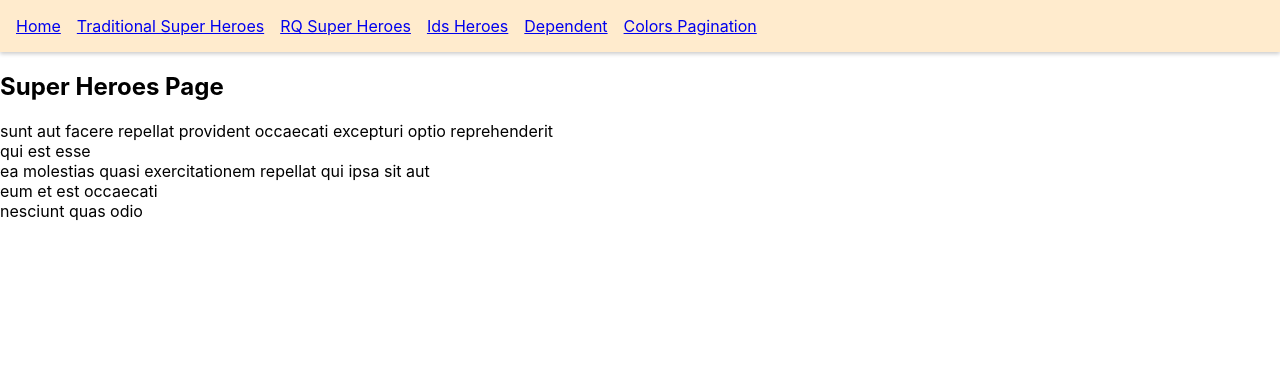
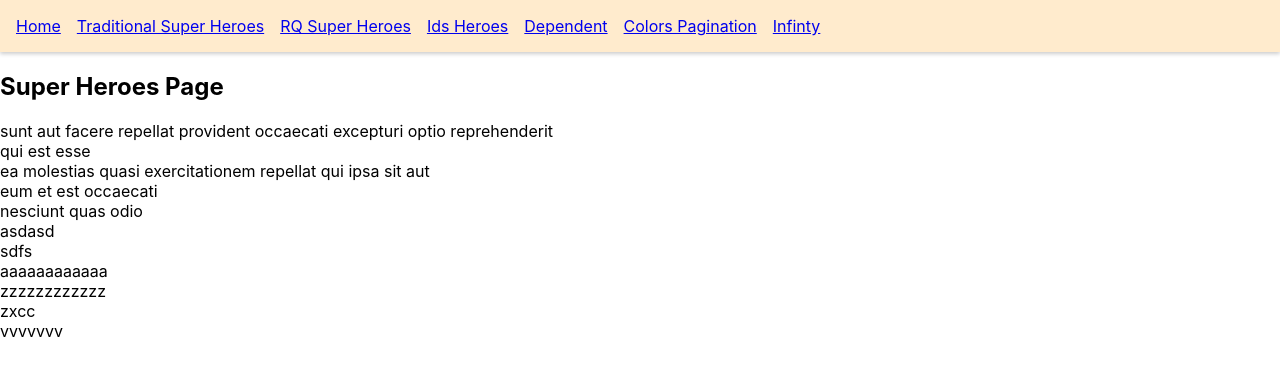
Before and after one commit to Mohamed22221/Learn-React-Query, a React (Create React App) app: page /super-heroes in a window 1280 px wide. Shown: the top 376 px of the page. Built offline with nearby package versions, Linux system fonts and the light colour scheme; data requests are answered from the project's data file; the HTML template or start-up script is replaced by a standard one.

Commit message:
done send data

```diff
--- a/db.json
+++ b/db.json
@@ -29,6 +29,63 @@
       "id": 5,
       "title": "nesciunt quas odio",
       "body": "repudiandae veniam quaerat sunt sed\nalias aut fugiat sit autem sed est\nvoluptatem omnis possimus esse voluptatibus quis\nest aut tenetur dolor neque"
+    },
+    {
+      "id": 6
+    },
+    {
+      "body": "asdasd",
+      "title": "asdasd",
+      "userId": 1,
+      "id": 7
+    },
+    {
+      "body": "fdsgsd",
+      "title": "sdfs",
+      "userId": 1,
+      "id": 8
+    },
+    {
+      "body": "aaaaaaaa",
+      "title": "aaaaaaaaaaaa",
+      "userId": 1,
+      "id": 11
+    },
+    {
+      "body": "zxc",
+      "title": "zzzzzzzzzzzz",
+      "userId": 1,
+      "id": 12
+    },
+    {
+      "body": "",
+      "title": "",
+      "userId": 1,
+      "id": 13
+    },
+    {
+      "body": "",
+      "title": "",
+      "userId": 1,
+      "id": 14
+    },
+    {
+      "body": "",
+      "title": "",
+      "userId": 1,
+      "id": 15
+    },
+    {
+      "body": "dzxcc",
+      "title": "zxcc",
+      "userId": 1,
+      "id": 16
+    },
+    {
+      "body": "ssssssss",
+      "title": "vvvvvvv",
+      "userId": 1,
+      "id": 17
     }
   ],
   "users": [
@@ -44,7 +101,11 @@
   "channals": [
     {
       "id": "MohamedCode",
-      "channalId": ["react", "css", "javascript"]
+      "channalId": [
+        "react",
+        "css",
+        "javascript"
+      ]
     }
   ],
   "colors": [
--- a/src/App.js
+++ b/src/App.js
@@ -2,6 +2,7 @@ import { BrowserRouter as Router, Switch, Route, Link, Routes } from 'react-rout
 import './App.css'
 import Dependent from './components/Dependent'
 import { HomePage } from './components/Home.page'
+import InfinityData from './components/InfinityData'
 import PaginationColors from './components/PaginationColors'
 import RqMoreIds from './components/RqMoreIds'
 import { RQSuperHeroPage } from './components/RQSuperHero.page'
@@ -32,6 +33,9 @@ function App() {
           <li>
             <Link to='/super-colors-pagination'>Colors Pagination</Link>
           </li>
+          <li>
+            <Link to='/infinity-colors'>Infinty</Link>
+          </li>
         </ul>
       </nav>
 
@@ -43,6 +47,8 @@ function App() {
           <Route path="/super-heroes-ids" element={<RqMoreIds heroIds={[1,3]}/>} />
           <Route path="/super-heroes-Dependent" element={<Dependent email="hamdymohame72gmail.com"/>} />
           <Route path="/super-colors-pagination" element={<PaginationColors />} />
+          <Route path="/infinity-colors" element={<InfinityData />} />
+
 
         </Routes>
       </Router>
--- /dev/null
+++ b/src/components/InfinityData.js
@@ -0,0 +1,25 @@
+import axios from "axios";
+import React from "react";
+import { useQuery } from "react-query";
+
+const InfinityData = () => {
+  const { data } = useQuery("colors", () =>
+    axios.get(`http://localhost:4000/colors`)
+  );
+  return (
+    <>
+      <h2>Infinity Data</h2>
+      {data?.data.map((item) => {
+        return (
+          <div key={item.id}>
+            <p>
+              {item.id} : {item.label}
+            </p>
+          </div>
+        );
+      })}
+    </>
+  );
+};
+
+export default InfinityData;
--- a/src/components/PaginationColors.js
+++ b/src/components/PaginationColors.js
@@ -4,7 +4,7 @@ import { useQuery } from "react-query";
 
 const PaginationColors = () => {
   const [paginationNum, setPaginationNum] = useState(1);
-  const { data, isLoading, isError, error, isFetched } = useQuery(
+  const { data, isLoading, isError, error, isFetching } = useQuery(
     ["colors", paginationNum],
     () =>
       axios.get(`http://localhost:4000/colors?_limit=2&_page=${paginationNum}`),
@@ -12,7 +12,7 @@ const PaginationColors = () => {
       keepPreviousData: true,
     }
   );
-  console.log();
+
 
   if (isLoading) {
     return <h2>Loading...</h2>;
@@ -45,7 +45,7 @@ const PaginationColors = () => {
       >
         Next+
       </button>
-      {isFetched === false && "..loading"}
+      {isFetching  && "..loading"}
     </>
   );
 };
--- a/src/components/RQSuperHeroes.page.js
+++ b/src/components/RQSuperHeroes.page.js
@@ -1,8 +1,25 @@
+import { useState } from "react";
 import { Link } from "react-router-dom";
-import { StoreHeroes } from "../hooks/storeHeroes";
+import { PostHeroes, StoreHeroes } from "../hooks/storeHeroes";
 
 export const RQSuperHeroesPage = () => {
+  const [newData , setNewData] = useState({
+    body : "",
+    title : "" ,
+    userId : 1
+  })
+  const handelChange = (e) =>{
+    setNewData({ ...newData, [e.target.name]: e.target.value })
+  }
+  console.log(newData)
   const { data, isLoading, isError, error } = StoreHeroes("posts");
+  const { mutate } = PostHeroes();
+
+  const handleAddHeroClick = () => {
+    const posts = newData
+    mutate(posts);
+  };
+
 
   if (isLoading) {
     return <h2>Loading...</h2>;
@@ -14,6 +31,22 @@ export const RQSuperHeroesPage = () => {
   return (
     <>
       <h2>Super Heroes Page</h2>
+      <div>
+        <input
+          type="text"
+          name="body"
+          value={newData?.body}
+          onChange={handelChange}
+        />
+        <input
+          type="text"
+          name="title"
+          value={newData?.title}
+          onChange={handelChange}
+        />
+        <button onClick={handleAddHeroClick}>Add Hero</button>
+      </div>
+      <button>Fetch heroes</button>
       {data?.data.map((hero) => {
         return (
           <div key={hero.id}>
--- a/src/hooks/storeHeroes.js
+++ b/src/hooks/storeHeroes.js
@@ -1,8 +1,26 @@
 import axios from "axios";
-import { useQuery, useQueryClient } from "react-query";
+import { useMutation, useQuery, useQueryClient } from "react-query";
+
+const addSuperHero = (data) => {
+  return axios.post("http://localhost:4000/posts", data);
+};
 
 export const StoreHeroes = (key) => {
   return useQuery(key, () => axios.get("http://localhost:4000/posts"));
+};
+
+export const PostHeroes = () => {
+  const queryClient = useQueryClient()
+  return useMutation(addSuperHero , {
+    onSuccess : (data) =>{
+      queryClient.setQueriesData("posts" , (oldData) =>{
+        return {
+          ...oldData ,
+          data : [...oldData.data , data.data]
+        }
+      })
+    }
+  });
 };
 
 export const StoreHero = (key, id) => {
```
